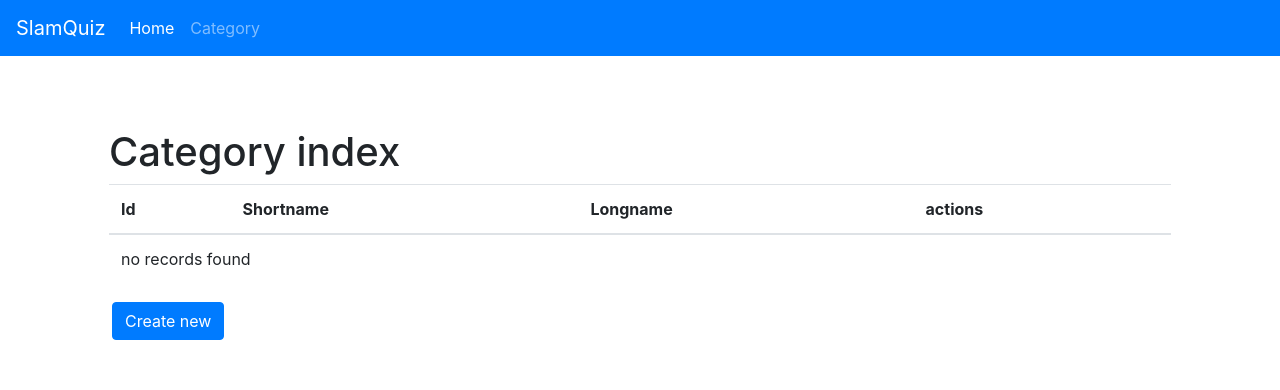
After one commit to LaurentBouquet/slamquiz, a Symfony app: template templates/category/index.html.twig in a window 1280 px wide. The commit adds this page. Shown: the top 390 px of the page. Run offline with Twig, Linux system fonts and the light colour scheme; the template is opened without the code that fills it, so the values that code supplies are empty; some libraries are stand-ins or nearby versions.

Commit message:
[Core] Category CRUD

```diff
--- a/composer.json
+++ b/composer.json
@@ -28,6 +28,7 @@
         "symfony/yaml": "4.3.*"
     },
     "require-dev": {
+        "doctrine/doctrine-fixtures-bundle": "^3.2",
         "symfony/debug-pack": "*",
         "symfony/maker-bundle": "^1.0",
         "symfony/profiler-pack": "*",
--- a/config/bundles.php
+++ b/config/bundles.php
@@ -14,4 +14,5 @@ return [
     Symfony\Bundle\DebugBundle\DebugBundle::class => ['dev' => true, 'test' => true],
     Symfony\Bundle\MakerBundle\MakerBundle::class => ['dev' => true],
     Symfony\Bundle\WebServerBundle\WebServerBundle::class => ['dev' => true],
+    Doctrine\Bundle\FixturesBundle\DoctrineFixturesBundle::class => ['dev' => true, 'test' => true],
 ];
--- a/public/css/style.css
+++ b/public/css/style.css
@@ -1,7 +1,12 @@
 body {
-  padding-top: 5rem;
+    padding-top: 5rem;
 }
+
 .starter-template {
-  padding: 3rem 1.5rem;
-  text-align: center;
+    padding: 3rem 1.5rem;
+    /* text-align: center; */
 }
+
+.btn {
+    margin: 3px;
+}
--- a/templates/base.html.twig
+++ b/templates/base.html.twig
@@ -13,12 +13,12 @@
         {% endblock %}
         {% block stylesheets %}
             <link rel="stylesheet" href="https://stackpath.bootstrapcdn.com/bootstrap/4.3.1/css/bootstrap.min.css" integrity="sha384-ggOyR0iXCbMQv3Xipma34MD+dH/1fQ784/j6cY/iJTQUOhcWr7x9JvoRxT2MZw1T" crossorigin="anonymous">
-            <link rel="stylesheet" href="css/style.css">
+            <link rel="stylesheet" href="{{ asset('css/style.css') }}" />
         {% endblock %}
     </head>
     <body>
         <nav class="navbar navbar-expand-md navbar-dark bg-primary fixed-top">
-            <a class="navbar-brand" href="#">Navbar</a>
+            <a class="navbar-brand" href="#">SlamQuiz</a>
             <button class="navbar-toggler" type="button" data-toggle="collapse" data-target="#navbarsExampleDefault" aria-controls="navbarsExampleDefault" aria-expanded="false" aria-label="Toggle navigation">
                 <span class="navbar-toggler-icon"></span>
             </button>
@@ -31,33 +31,16 @@
                         </a>
                     </li>
                     <li class="nav-item">
-                        <a class="nav-link" href="#">Link</a>
+                        <a class="nav-link" href="{{ path('category_index') }}">Category</a>
                     </li>
-                    <li class="nav-item">
-                        <a class="nav-link disabled" href="#" tabindex="-1" aria-disabled="true">Disabled</a>
-                    </li>
-                    <li class="nav-item dropdown">
-                        <a class="nav-link dropdown-toggle" href="#" id="dropdown01" data-toggle="dropdown" aria-haspopup="true" aria-expanded="false">Dropdown</a>
-                        <div class="dropdown-menu" aria-labelledby="dropdown01">
-                            <a class="dropdown-item" href="#">Action</a>
-                            <a class="dropdown-item" href="#">Another action</a>
-                            <a class="dropdown-item" href="#">Something else here</a>
-                        </div>
-                    </li>
+
                 </ul>
-                <form class="form-inline my-2 my-lg-0">
-                    <input class="form-control mr-sm-2" type="text" placeholder="Search" aria-label="Search">
-                    <button class="btn btn-secondary my-2 my-sm-0" type="submit">Search</button>
-                </form>
             </div>
         </nav>
 
         <main role="main" class="container">
 
             <div class="starter-template">
-                <h1>Bootstrap starter template</h1>
-                <p class="lead">Use this document as a way to quickly start any new project.<br>
-                    All you get is this text and a mostly barebones HTML document.</p>
 
                 {% block body %}{% endblock %}
 
--- /dev/null
+++ b/templates/category/_delete_form.html.twig
@@ -0,0 +1,5 @@
+<form method="post" action="{{ path('category_delete', {'id': category.id}) }}" onsubmit="return confirm('Are you sure you want to delete this item?');">
+    <input type="hidden" name="_method" value="DELETE">
+    <input type="hidden" name="_token" value="{{ csrf_token('delete' ~ category.id) }}">
+    <button class="btn btn-primary">Delete</button>
+</form>
--- /dev/null
+++ b/templates/category/_form.html.twig
@@ -0,0 +1,4 @@
+{{ form_start(form) }}
+    {{ form_widget(form) }}
+    <button class="btn btn-primary">{{ button_label|default('Save') }}</button>
+{{ form_end(form) }}
--- /dev/null
+++ b/templates/category/index.html.twig
@@ -0,0 +1,37 @@
+{% extends 'base.html.twig' %}
+
+{% block title %}Category index{% endblock %}
+
+{% block body %}
+    <h1>Category index</h1>
+
+    <table class="table">
+        <thead>
+            <tr>
+                <th>Id</th>
+                <th>Shortname</th>
+                <th>Longname</th>
+                <th>actions</th>
+            </tr>
+        </thead>
+        <tbody>
+        {% for category in categories %}
+            <tr>
+                <td>{{ category.id }}</td>
+                <td>{{ category.shortname }}</td>
+                <td>{{ category.longname }}</td>
+                <td>
+                    <a class="btn btn-primary" href="{{ path('category_show', {'id': category.id}) }}">show</a>
+                    <a class="btn btn-primary" href="{{ path('category_edit', {'id': category.id}) }}">edit</a>
+                </td>
+            </tr>
+        {% else %}
+            <tr>
+                <td colspan="4">no records found</td>
+            </tr>
+        {% endfor %}
+        </tbody>
+    </table>
+
+    <a class="btn btn-primary" href="{{ path('category_new') }}">Create new</a>
+{% endblock %}
```
Also changed, not shown: src/Controller/CategoryController.php (added, +94 -0 lines), src/DataFixtures/AppFixtures.php (added, +17 -0 lines), src/DataFixtures/CategoryFixtures.php (added, +36 -0 lines), src/Form/CategoryType.php (added, +26 -0 lines), templates/category/edit.html.twig (added, +13 -0 lines), templates/category/new.html.twig (added, +11 -0 lines), templates/category/show.html.twig (added, +30 -0 lines), 2 other files.
